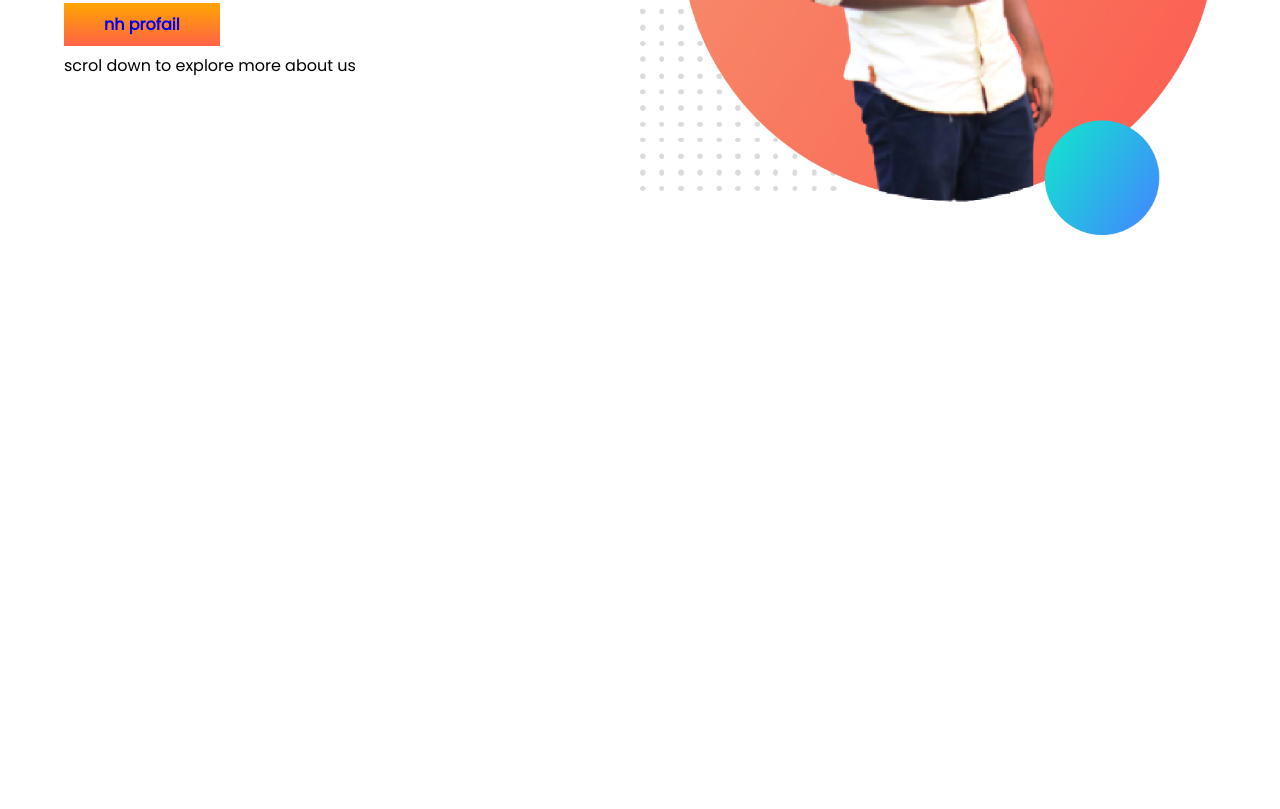
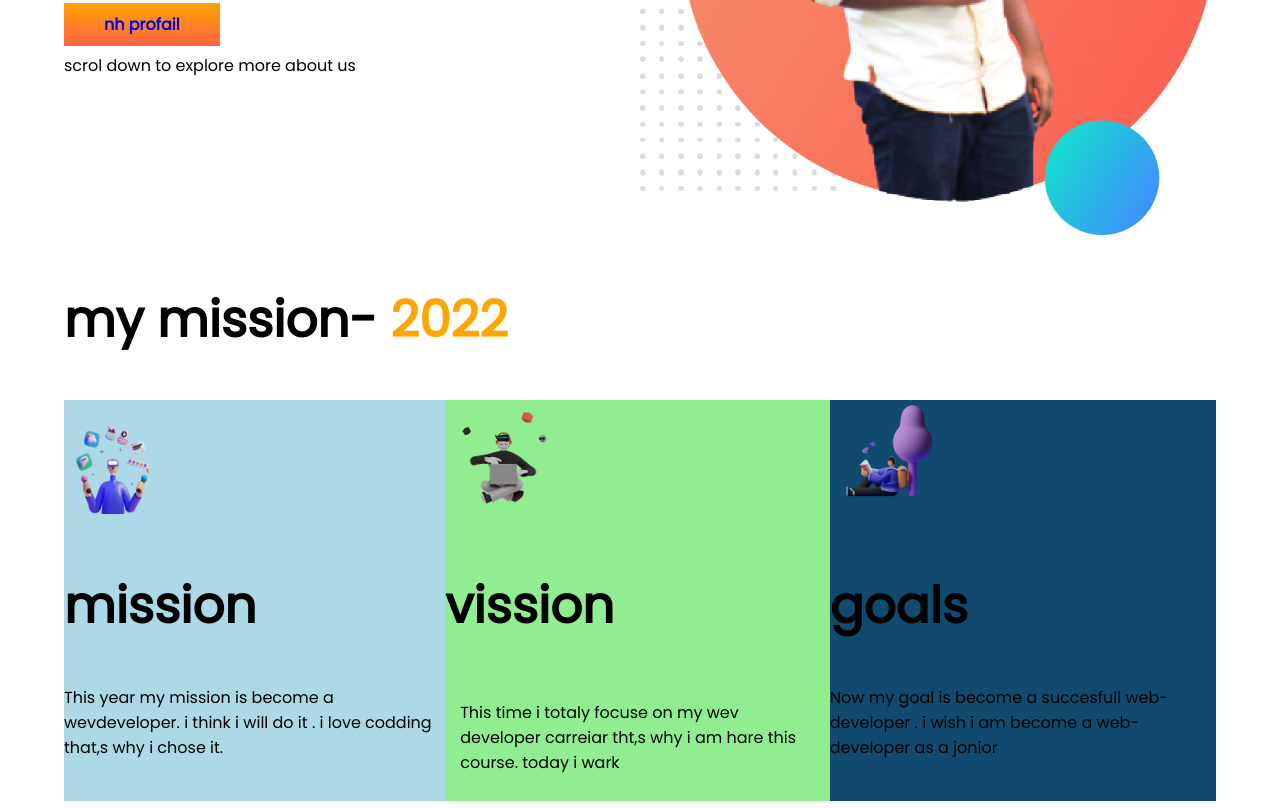
Before and after one commit to sowrav987/my-1st-assaingment, a plain HTML site: page index.html in a window 1280 px wide. Shown: the part 401-1210 px from the top of the page. Before the commit the page ends 800 px from the top, so only its background shows below. Drawn offline with Linux system fonts and the light colour scheme.

Commit message:
second-section

```diff
--- a/index.html
+++ b/index.html
@@ -28,6 +28,36 @@
 
 
     </section>
+    <section>
+        <div id="center">
+            <h1>my mission- <span class="orange-color">2022</span></h1>
+        </div>
+        <div class="first-section ,raddias">
+            <div class="half-width-three, sky">
+                <img class="image-left" src="images/illustrator-1.png" alt="">
+                <h1>mission</h1>
+                <p>
+                    This year my mission is become a wevdeveloper. i think i will do it . i love codding that,s why i
+                    chose it.
+                </p>
+            </div>
+            <div class="half-width-three, green ">
+                <img class="image-left" src="images/illustrator-2.png" alt="">
+                <h1>vission</h1>
+                <p>
+                <p class="pad">
+                    This time i totaly focuse on my wev developer carreiar tht,s why i am hare this course. today i wark
+                </p>
+            </div>
+            <div class="half-width-three, blue">
+                <img class="image-left" src="images/illustrator-3.png" alt="">
+                <h1>goals</h1>
+                <p> Now my goal is become a succesfull web-developer . i wish i am become a web-developer as a jonior
+                </p>
+            </div>
+        </div>
+    </section>
+
 
 </body>
 
--- a/style.css
+++ b/style.css
@@ -29,4 +29,33 @@ h1{
 }
 .half-width{
     width: 50%;
+}s
+#center{
+    text-align: center;
+
 }
+.raddias{
+   border-radius: 20px;
+}
+
+
+.half-width-three{
+    width: 30%;
+}
+.image-left{
+    height: 30%;
+    width: 30%;
+}
+.pad{
+    box-sizing: border-box;
+    padding: 15px;
+}
+.sky{
+    background-color: lightblue;
+}
+.green{
+    background-color:lightgreen;
+}
+.blue{
+    background-color: rgb(16, 74, 110);
+}
```
